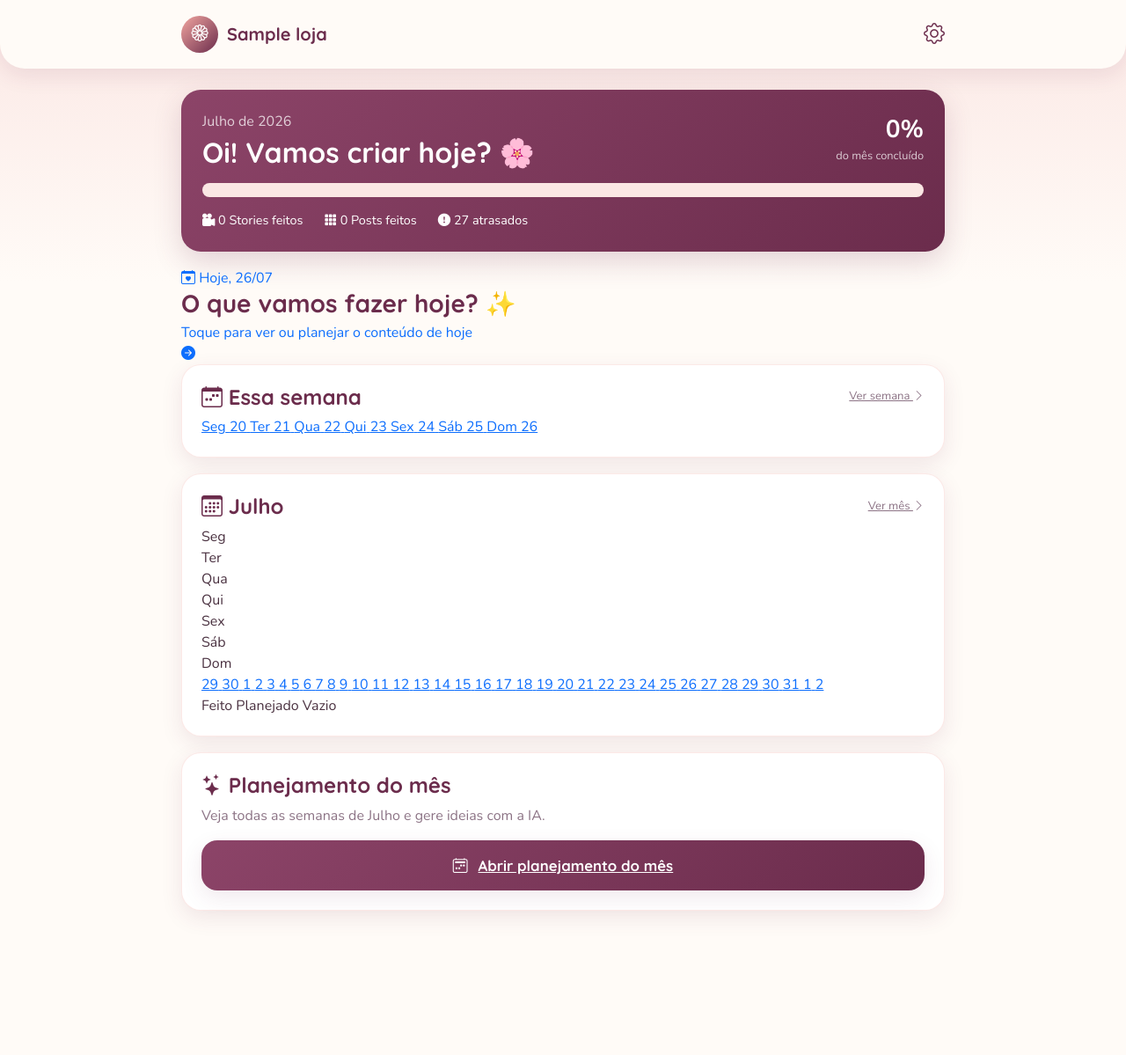
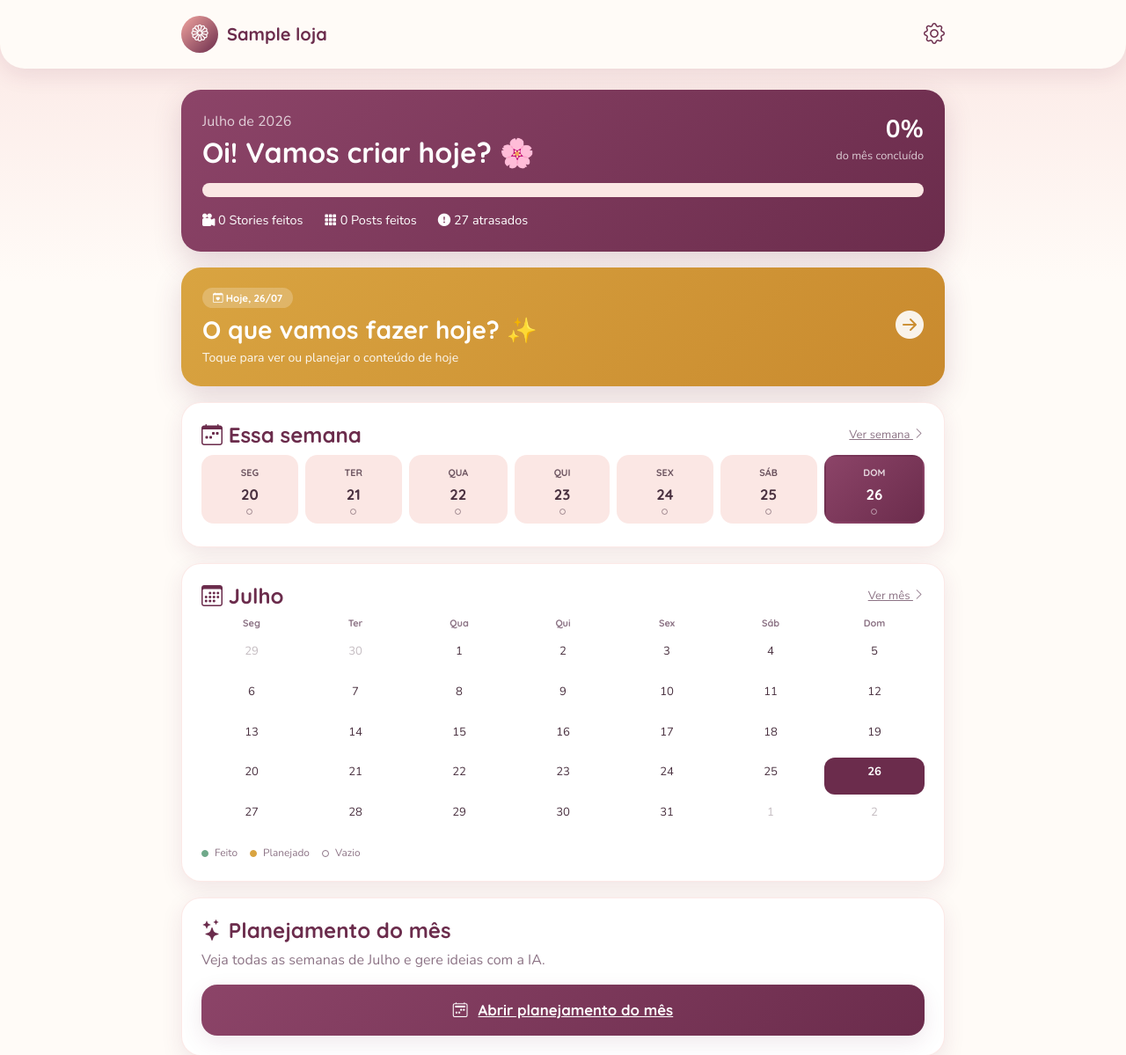
Before and after one commit to alexeller11/todasstore, a Flask app: page / in a window 1280 px wide. Shown: the top 1199 px of the page at 88% size. Before the commit the page ends 1041 px from the top, so only its background shows below. Run offline with Flask 3, Linux system fonts and the light colour scheme; tables that the repository leaves empty hold one stand-in row (values such as "Sample post").

Commit message:
Add styles for CTA and weekly calendar

```diff
--- a/app/static/css/style.css
+++ b/app/static/css/style.css
@@ -203,6 +203,128 @@ h1, h2, h3, h4, .titulo-app {
 }
 .menu-inferior i { font-size: 1.3rem; }
 
+/* ---------- CTA "O que faremos hoje" ---------- */
+.cta-hoje {
+  display: flex;
+  align-items: center;
+  justify-content: space-between;
+  gap: 14px;
+  background: linear-gradient(135deg, var(--dourado), #c98a2e);
+  color: white;
+  border-radius: var(--raio);
+  padding: 22px 24px;
+  box-shadow: var(--sombra-forte);
+  margin-bottom: 18px;
+  transition: transform .15s ease;
+}
+.cta-hoje:active { transform: scale(0.98); }
+.cta-hoje:hover { color: white; }
+.cta-hoje-texto { min-width: 0; }
+.cta-hoje-selo {
+  display: inline-block;
+  background: rgba(255,255,255,0.22);
+  border-radius: 20px;
+  padding: 3px 12px;
+  font-size: .72rem;
+  font-weight: 700;
+  font-family: 'Quicksand', sans-serif;
+  margin-bottom: 8px;
+}
+.cta-hoje h3 { color: white; margin-top: 0; }
+.cta-hoje-resumo {
+  color: rgba(255,255,255,0.92);
+  font-size: .88rem;
+  overflow: hidden;
+  text-overflow: ellipsis;
+  white-space: nowrap;
+}
+.cta-hoje-seta { font-size: 2rem; flex-shrink: 0; opacity: 0.9; }
+
+/* ---------- Faixa da semana (calendário rápido) ---------- */
+.faixa-semana {
+  display: flex;
+  gap: 8px;
+  overflow-x: auto;
+  padding-bottom: 4px;
+}
+.chip-dia {
+  flex: 1 0 auto;
+  min-width: 46px;
+  display: flex;
+  flex-direction: column;
+  align-items: center;
+  gap: 4px;
+  padding: 10px 6px 8px;
+  border-radius: 14px;
+  background: var(--rosa-suave);
+  text-decoration: none;
+  color: var(--texto);
+  border: 2px solid transparent;
+}
+.chip-dia:hover { color: var(--texto); background: var(--rosa-medio); }
+.chip-dia.hoje {
+  background: linear-gradient(135deg, var(--ameixa-clara), var(--ameixa));
+  color: white;
+}
+.chip-dia-nome { font-family: 'Quicksand', sans-serif; font-weight: 700; font-size: .68rem; text-transform: uppercase; opacity: .8; }
+.chip-dia-numero { font-family: 'Quicksand', sans-serif; font-weight: 700; font-size: 1.05rem; }
+.chip-dia-ponto { width: 7px; height: 7px; border-radius: 50%; background: transparent; border: 1.5px solid currentColor; opacity: .5; }
+.chip-dia-ponto.planejado { background: var(--dourado); border-color: var(--dourado); opacity: 1; }
+.chip-dia-ponto.feito { background: var(--verde-sucesso); border-color: var(--verde-sucesso); opacity: 1; }
+
+/* ---------- Mini calendário do mês ---------- */
+.mini-calendario {
+  display: grid;
+  grid-template-columns: repeat(7, 1fr);
+  gap: 4px;
+}
+.mini-calendario-cabecalho {
+  text-align: center;
+  font-family: 'Quicksand', sans-serif;
+  font-weight: 700;
+  font-size: .68rem;
+  color: var(--texto-suave);
+  padding-bottom: 4px;
+}
+.dia-mini {
+  display: flex;
+  flex-direction: column;
+  align-items: center;
+  gap: 3px;
+  padding: 7px 2px;
+  border-radius: 12px;
+  text-decoration: none;
+  color: var(--texto);
+}
+.dia-mini:hover { background: var(--rosa-suave); color: var(--texto); }
+.dia-mini.fora-do-mes { opacity: .32; }
+.dia-mini.hoje { background: var(--ameixa); color: white; font-weight: 700; }
+.dia-mini-numero { font-size: .82rem; }
+.dia-mini-ponto { width: 5px; height: 5px; border-radius: 50%; background: transparent; }
+.dia-mini-ponto.planejado { background: var(--dourado); }
+.dia-mini-ponto.feito { background: var(--verde-sucesso); }
+.dia-mini.hoje .dia-mini-ponto.planejado { background: var(--rosa-suave); }
+.dia-mini.hoje .dia-mini-ponto.feito { background: var(--rosa-suave); }
+
+.mini-calendario-legenda {
+  display: flex;
+  gap: 14px;
+  margin-top: 12px;
+  font-size: .74rem;
+  color: var(--texto-suave);
+  flex-wrap: wrap;
+}
+.legenda-ponto {
+  display: inline-block;
+  width: 8px; height: 8px;
+  border-radius: 50%;
+  border: 1.5px solid var(--texto-suave);
+  margin-right: 4px;
+  vertical-align: middle;
+}
+.legenda-ponto.feito { background: var(--verde-sucesso); border-color: var(--verde-sucesso); }
+.legenda-ponto.planejado { background: var(--dourado); border-color: var(--dourado); }
+
 /* ---------- Dias da semana (grade) ---------- */
 .grade-dias { display: grid; grid-template-columns: repeat(auto-fit, minmax(140px, 1fr)); gap: 14px; }
 .card-dia {
```
